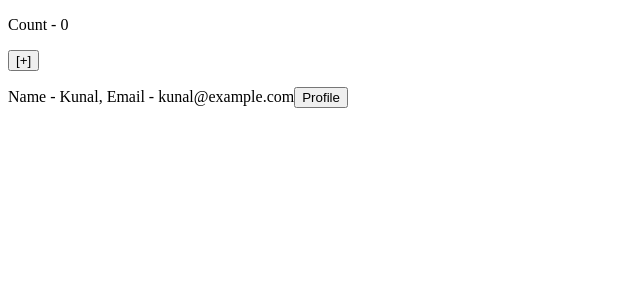
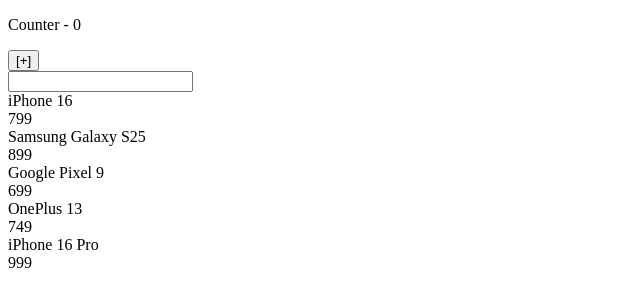
Before and after one commit to kunaladhav/playground, a React (Vite) app: page / in a window 1280 px wide. Shown: the top 306 px of the page, without its empty margins (0-640 px from the left). Built offline with nearby package versions, Linux system fonts and the light colour scheme.

Commit message:
Completed Day 57 Assignment

```diff
--- a/src/App.jsx
+++ b/src/App.jsx
@@ -58,7 +58,8 @@
 // import ThemePage from "./Pages/ThemePage";
 // import AuthApp from "./Pages/AuthApp";
 // import MemoApp from "./Pages/MemoApp";
-import CallbackApp from "./Pages/CallbackApp";
+// import CallbackApp from "./Pages/CallbackApp";
+import MemoCalculations from "./Pages/MemoCalculations";
 
 function App() {
   // const [cart, setCart] = useState([]);
@@ -129,7 +130,8 @@ function App() {
         {/* <ThemePage /> */}
         {/* <AuthApp /> */}
         {/* <MemoApp /> */}
-        <CallbackApp />
+        {/* <CallbackApp /> */}
+        <MemoCalculations />
       </div>
     </>
   );
--- /dev/null
+++ b/src/Pages/MemoCalculations.jsx
@@ -0,0 +1,46 @@
+import { useMemo, useState } from "react";
+
+const products = [
+  { id: 1, name: "iPhone 16", price: 799 },
+  { id: 2, name: "Samsung Galaxy S25", price: 899 },
+  { id: 3, name: "Google Pixel 9", price: 699 },
+  { id: 4, name: "OnePlus 13", price: 749 },
+  { id: 5, name: "iPhone 16 Pro", price: 999 },
+];
+
+const MemoCalculations = () => {
+  const [counter, setCounter] = useState(0);
+  const [searchTerm, setSearchTerm] = useState("");
+
+  const filteredItems = useMemo(() => {
+    console.log("filtering Products");
+
+    return products.filter((item) =>
+      item.name.toLowerCase().includes(searchTerm.toLowerCase()),
+    );
+  }, [searchTerm]);
+
+  return (
+    <div>
+      <div>
+        <p>Counter - {counter}</p>
+        <button onClick={() => setCounter((prev) => prev + 1)}>[+]</button>
+      </div>
+      <div>
+        <input
+          type="text"
+          value={searchTerm}
+          onChange={(e) => setSearchTerm(e.target.value)}
+        />
+        {filteredItems.map((item) => (
+          <div>
+            {item.name} <br />
+            {item.price} <br />
+          </div>
+        ))}
+      </div>
+    </div>
+  );
+};
+
+export default MemoCalculations;
```
